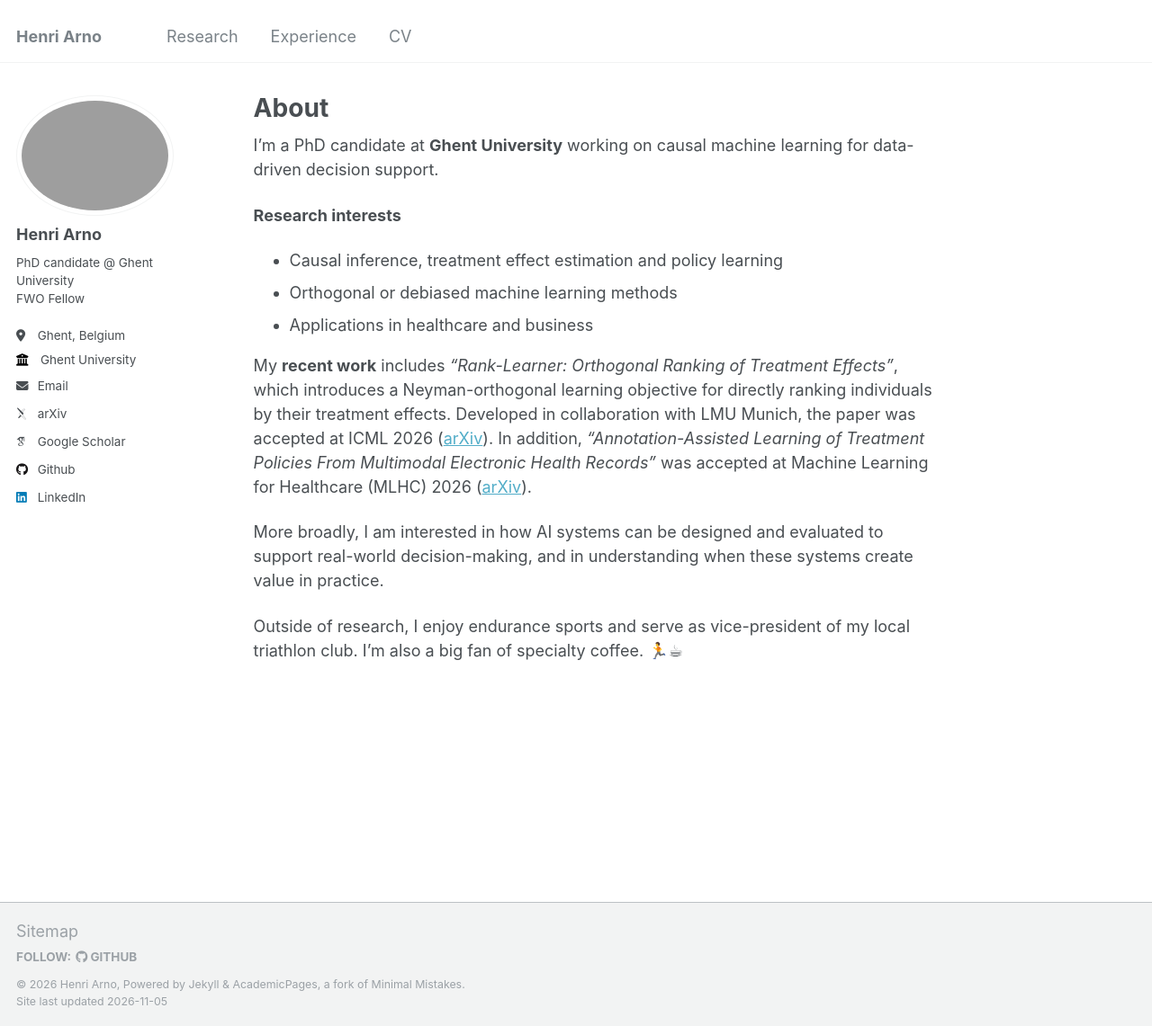
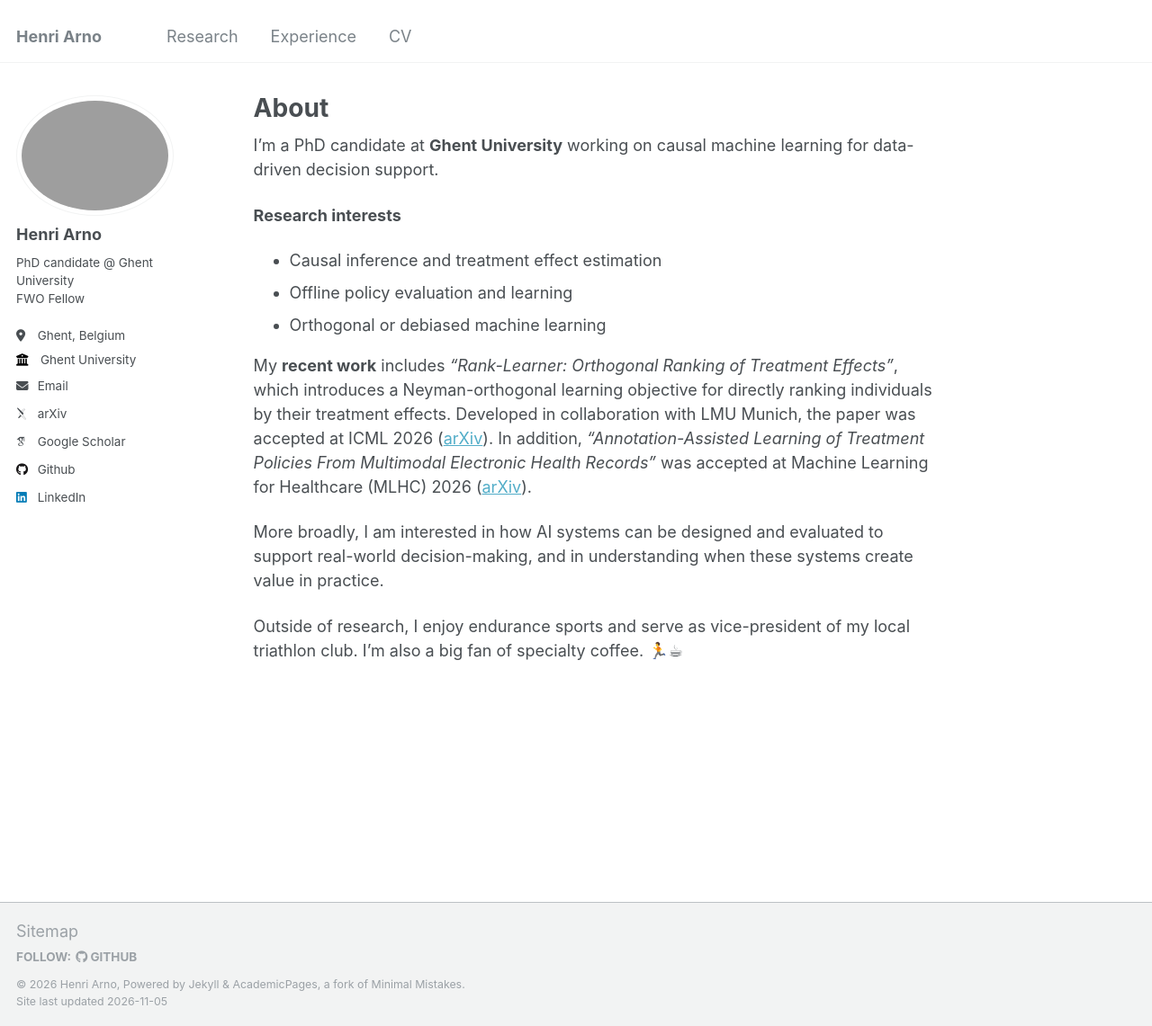
Before and after one commit to HenriArno/HenriArno.github.io, a Jekyll site: the page built from _pages/about.md, in a window 1280 px wide and 1141 px high. Shown: the whole window at 90% size. Built offline with Jekyll 4.4.1, drawn with Linux system fonts in a browser that asks for light colours; some web fonts are replaced.

Commit message:
Update about.md

```diff
--- a/_pages/about.md
+++ b/_pages/about.md
@@ -10,9 +10,9 @@ redirect_from:
 I’m a PhD candidate at **Ghent University** working on causal machine learning for data-driven decision support.
 
 **Research interests**
-- Causal inference, treatment effect estimation and policy learning
-- Orthogonal or debiased machine learning methods
-- Applications in healthcare and business
+- Causal inference and treatment effect estimation
+- Offline policy evaluation and learning
+- Orthogonal or debiased machine learning
 
 My **recent work** includes *"Rank-Learner: Orthogonal Ranking of Treatment Effects"*, which introduces a Neyman-orthogonal learning objective for directly ranking individuals by their treatment effects. Developed in collaboration with LMU Munich, the paper was accepted at ICML 2026 ([arXiv](https://arxiv.org/abs/2602.03517)). In addition, *"Annotation-Assisted Learning of Treatment Policies From Multimodal Electronic Health Records"* was accepted at Machine Learning for Healthcare (MLHC) 2026 ([arXiv](https://arxiv.org/abs/2507.20993)).
 
```
